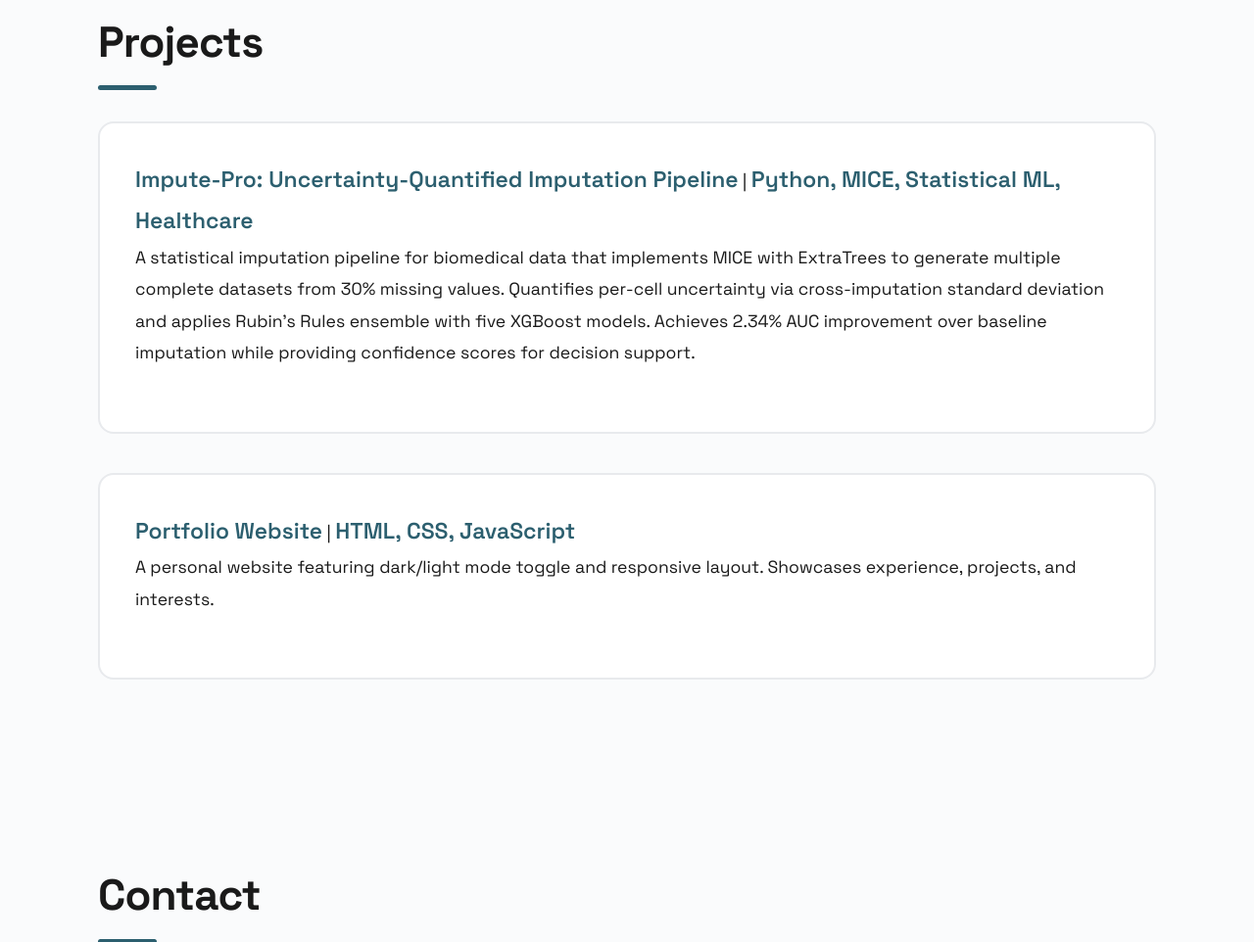
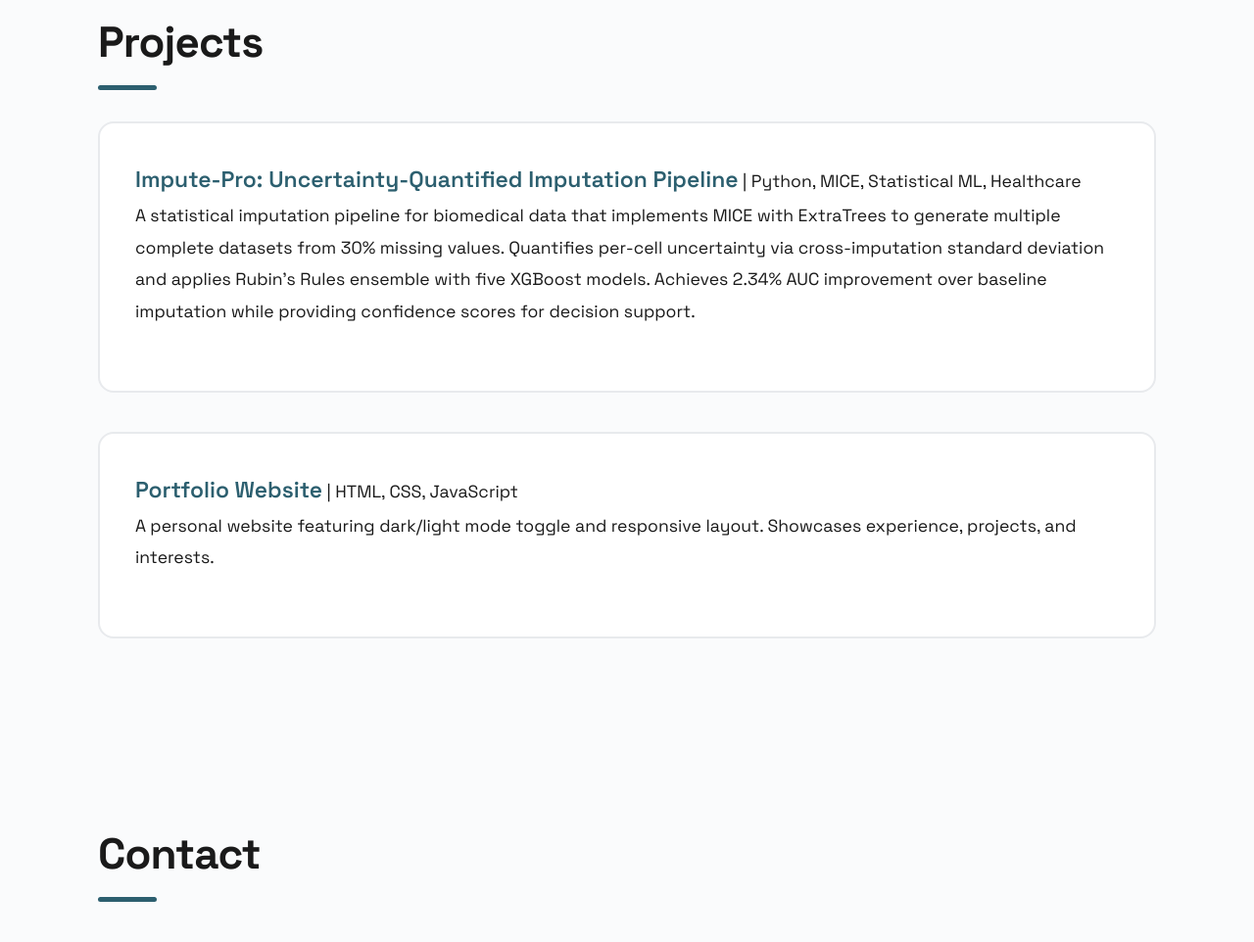
Before and after one commit to nguyenvdan/nguyenvdan.github.io, a plain HTML site: page index.html in a window 1280 px wide. Shown: the part 2302-3264 px from the top of the page at 98% size. Drawn offline with Linux system fonts and the light colour scheme.

Commit message:
Update index.html

```diff
--- a/index.html
+++ b/index.html
@@ -490,14 +490,14 @@
 
           <div class="project-item">
             <p>
-              <b>Impute-Pro: Uncertainty-Quantified Imputation Pipeline</b> | <b>Python, MICE, Statistical ML, Healthcare</b><br>
+              <b>Impute-Pro: Uncertainty-Quantified Imputation Pipeline</b> | Python, MICE, Statistical ML, Healthcare<br>
               A statistical imputation pipeline for biomedical data that implements MICE with ExtraTrees to generate multiple complete datasets from 30% missing values. Quantifies per-cell uncertainty via cross-imputation standard deviation and applies Rubin's Rules ensemble with five XGBoost models. Achieves 2.34% AUC improvement over baseline imputation while providing confidence scores for decision support.
             </p>
           </div>
 
           <div class="project-item">
             <p>
-              <b>Portfolio Website</b> | <b>HTML, CSS, JavaScript</b><br>
+              <b>Portfolio Website</b> | HTML, CSS, JavaScript<br>
               A personal website featuring dark/light mode toggle and responsive layout. Showcases experience, projects, and interests.
             </p>
           </div>
```
